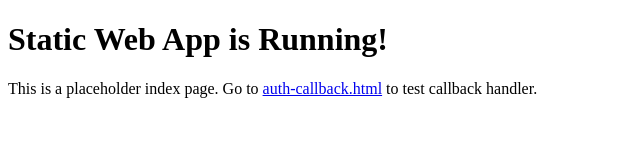
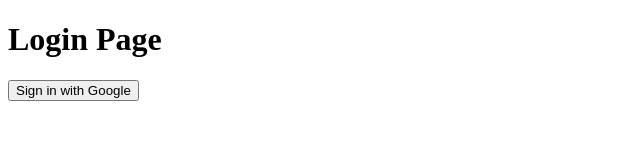
Before and after one commit to Saravana-git-cpu/auth-callback-page, a plain HTML site: page index.html in a window 1280 px wide. Shown: the whole page, without its empty margins (0-640 px from the left). Drawn offline with Linux system fonts and the light colour scheme.

Commit message:
Initial commit

```diff
--- a/index.html
+++ b/index.html
@@ -1,10 +1,12 @@
 <!DOCTYPE html>
 <html>
 <head>
-<title>Welcome</title>
+<title>Login with Google</title>
 </head>
 <body>
-<h1>Static Web App is Running!</h1>
-<p>This is a placeholder index page. Go to <a href="/auth-callback.html">auth-callback.html</a> to test callback handler.</p>
+<h1>Login Page</h1>
+<a href="https://login.microsoftonline.com/9324d8f4-a8e3-438a-8f33-dab66b324c63/federation/oauth2?response_type=id_token&client_id=b0edc2d0-12ae-4b0d-9a23-c14ee002d7f7&redirect_uri=https%3A%2F%2Fblack-rock-0334cbc10.6.azurestaticapps.net%2Fauth-callback.html&scope=openid%20email&response_mode=fragment&nonce=abc123&flowName=ForsaExternal">
+<button>Sign in with Google</button>
+</a>
 </body>
 </html>
```
